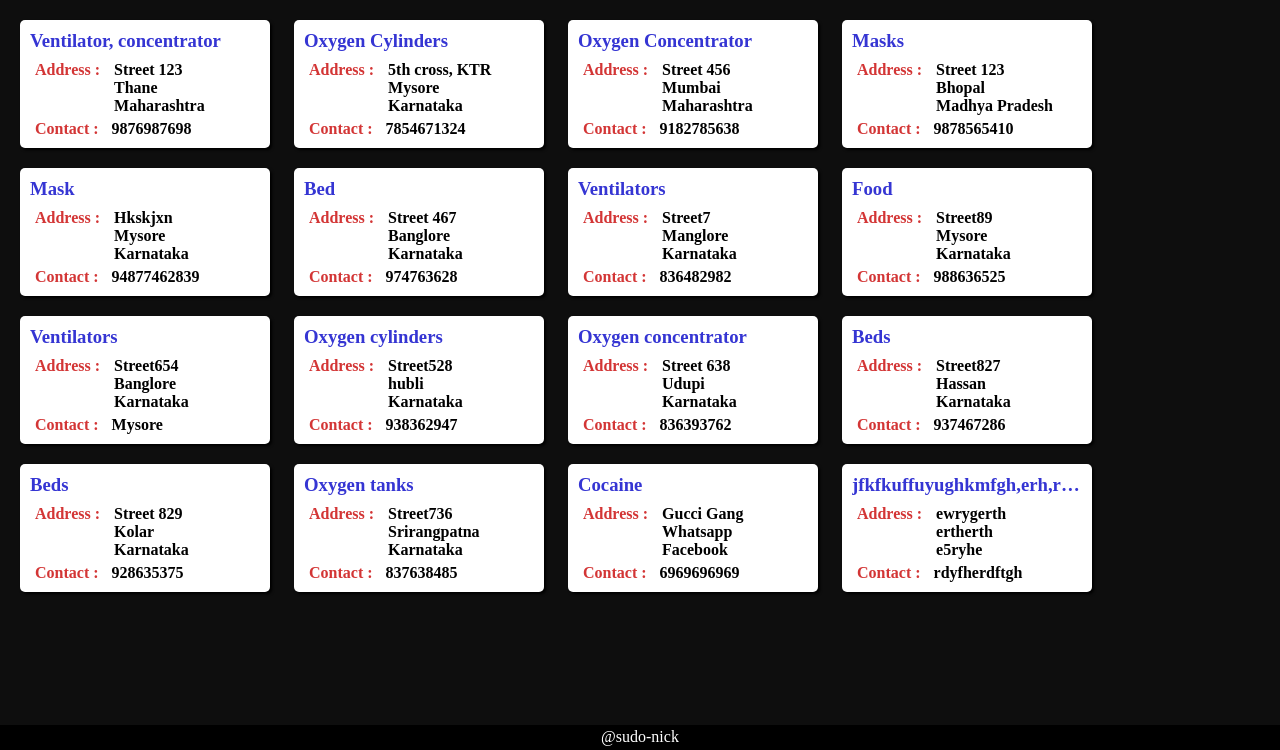
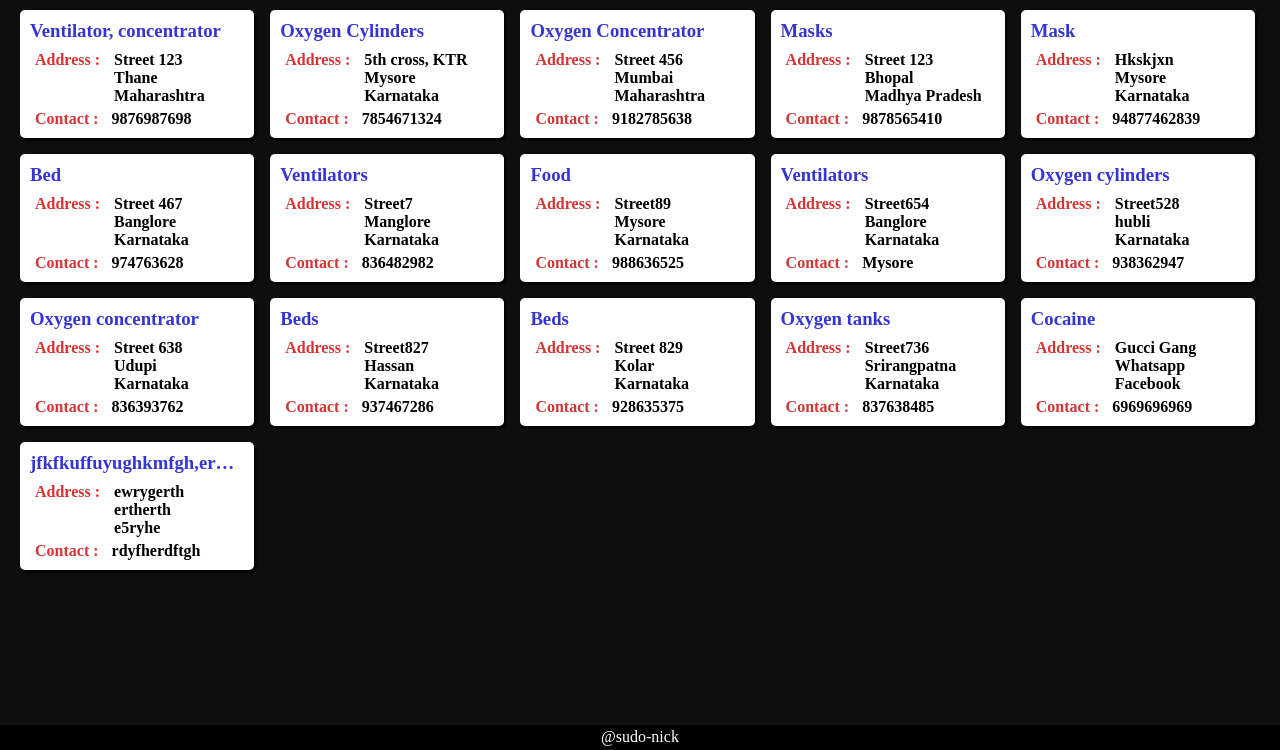
Before and after one commit to sudo-nick16/covid-lead, a Django app: page / in a window 1280 px wide. Shown: the part 50-800 px from the top of the page. Run offline with Django 3.2, Linux system fonts and the light colour scheme; data comes from the database, SQL or seed files in the repository.

Commit message:
fixed content styling

```diff
--- a/main/templates/index.html
+++ b/main/templates/index.html
@@ -58,6 +58,7 @@ body{
     background-color:rgb(14, 14, 14);
 
 }
+
 #btn-wrapper{
     /* background-color:blue; */
     height:50px;
@@ -141,14 +142,14 @@ h3, h4, h5{
     margin: 0;
     display: inline;
 }
+.main-wrapper{
+    margin: auto 15px auto 10px;
+    display: grid;
+    gap: 1rem;
+    grid-template-columns: repeat(auto-fit, minmax(210px, 1fr));
+}
 .cards{
     background-color:white;
-    display: inline-flex;
-    flex-direction: row ;
-    flex-wrap: nowrap;
-    /* float: left; */
-    width: 250px;
-    margin: 10px;
     border-radius:5px;
     box-shadow: 2px 2px 3px black;
     text-overflow: ellipsis;
@@ -160,7 +161,7 @@ h3, h4, h5{
 .reshead{
     display: inline-block;
     /* float: left; */
-    width:230px;
+    width:calc(100%);
     overflow: hidden;
     text-overflow: ellipsis;
     white-space: nowrap;
```
Also changed, not shown: main/templates/search.html (+7 -6 lines).
